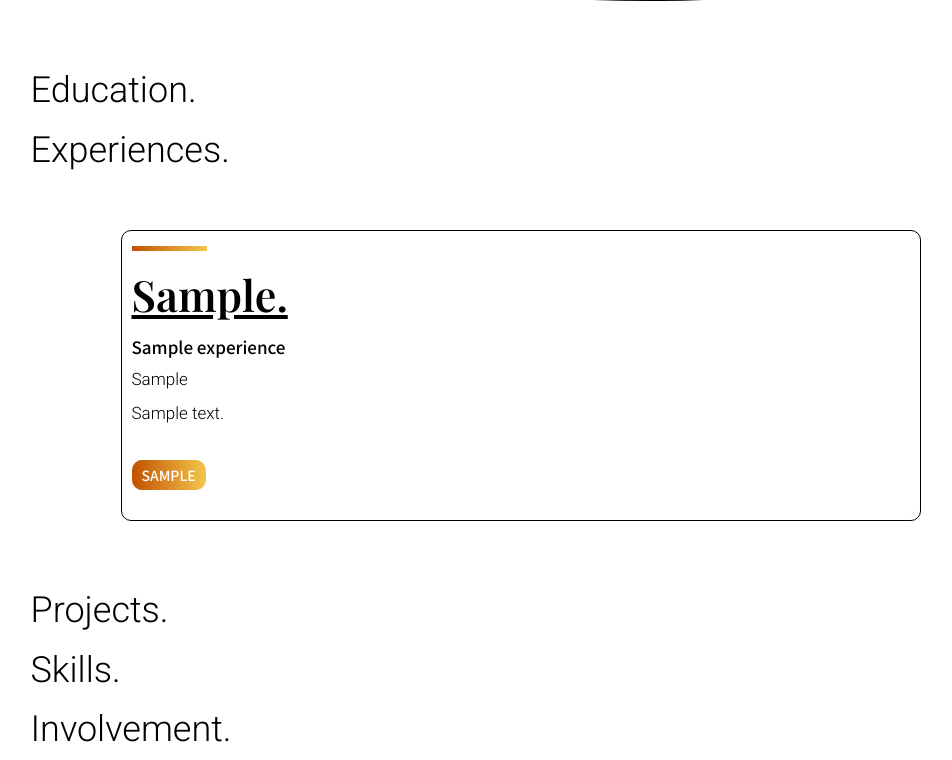
After one commit to cryswang/my-first-blog, a Django app: page /cv in a window 1280 px wide. The commit adds this page. Shown: the part 499-1259 px from the top of the page, without its empty margins (117-1069 px from the left). Run offline with Django 3.2, Linux system fonts and the light colour scheme; tables that the repository leaves empty hold one stand-in row (values such as "Sample post"); some libraries are stand-ins or nearby versions.

Commit message:
Added Experiences model to get cv functionality working.

```diff
--- a/blog/admin.py
+++ b/blog/admin.py
@@ -1,4 +1,5 @@
 from django.contrib import admin
-from .models import Post
+from .models import Post, Experience
 
 admin.site.register(Post)
+admin.site.register(Experience)
--- a/blog/models.py
+++ b/blog/models.py
@@ -1,6 +1,7 @@
 from django.conf import settings
 from django.db import models
 from django.utils import timezone
+from tinymce.models import HTMLField
 
 
 class Post(models.Model):
@@ -16,3 +17,18 @@ class Post(models.Model):
 
     def __str__(self):
         return self.title
+
+class Experience(models.Model):
+    company = models.CharField(max_length=200, default="company")
+    title = models.CharField(max_length=200, default="Intern")
+    description =  HTMLField()
+    location = models.CharField(max_length=200, default="place, place")
+    work_period = models.CharField(max_length=200, default="date - date")
+    published_date = models.DateTimeField(blank=True, null=True)
+
+    def publish(self):
+        self.published_date = timezone.now()
+        self.save()
+
+    def __str__(self):
+        return self.company
--- a/blog/static/css/blog.css
+++ b/blog/static/css/blog.css
@@ -202,7 +202,7 @@ b{
 .col-md-8 .post:nth-child(even):hover{
     margin-top:20px;
     margin-right: -275px;
-    box-shadow: 10px -8px 1px #ededed;
+    box-shadow: 10px -1px 1px #ededed;
     transition:1s;
 }
 
--- a/blog/templates/blog/base.html
+++ b/blog/templates/blog/base.html
@@ -20,7 +20,7 @@
                     <p>welcome to my blog.</p>
                     <div class="header_links">
                         <a href="{% url 'bio_page' %}">bio.</a>
-                        <a href="/">cv.</a>
+                        <a href="{% url 'cv_page' %}">cv.</a>
                         <a href="/">contact.</a>
                     </div>
                 </center>
--- /dev/null
+++ b/blog/templates/blog/cv_page.html
@@ -0,0 +1,30 @@
+{% extends 'blog/base.html' %}
+
+{% block content %}
+
+<h1>Education.</h1>
+<h1>Experiences.</h1>
+    <div class="post_detail">
+        {% for experience in experiences %}
+            <div class="post">
+                <div class="accent_line"></div>
+                <h1>
+                    {{ experience.company }}.
+                </h1>
+                <h2>{{ experience.title }}</h2>
+                <p>{{ experience.work_period }}</p>
+                <p>{{ experience.description| safe | linebreaksbr }}</p>
+                <br>
+                <div class="connecting_line"></div>
+                <div class="date">
+                    {{ experience.location }}
+                </div>
+
+            </div>
+        {% endfor %}
+     </div>
+<h1>Projects.</h1>
+<h1>Skills.</h1>
+<h1>Involvement.</h1>
+
+{% endblock %}
--- a/blog/urls.py
+++ b/blog/urls.py
@@ -7,5 +7,5 @@ urlpatterns = [
     path('post/new/', views.post_new, name='post_new'),
     path('post/<int:pk>/edit/', views.post_edit, name='post_edit'),
     path('bio', views.bio_page, name='bio_page'),
-    #path('/cv', views.cv_page, name='cv_page'),
+    path('cv', views.cv_page, name='cv_page'),
 ]
--- a/blog/views.py
+++ b/blog/views.py
@@ -1,8 +1,8 @@
 from django.shortcuts import render
 from django.utils import timezone
 from django.shortcuts import redirect, get_object_or_404, render
-from .models import Post
-from .forms import PostForm
+from .models import Post, Experience
+from .forms import PostForm, ExperienceForm
 
 def post_list(request):
     posts = Post.objects.filter(published_date__lte=timezone.now()).order_by('published_date')
@@ -41,3 +41,7 @@ def post_edit(request, pk):
 
 def bio_page(request):
     return render(request, 'blog/bio_page.html')
+
+def cv_page(request):
+    experiences = Experience.objects.filter(published_date__lte=timezone.now()).order_by('published_date')
+    return render(request, 'blog/cv_page.html', {'experiences': experiences})
--- a/mysite/settings.py
+++ b/mysite/settings.py
@@ -38,6 +38,7 @@ INSTALLED_APPS = [
     'django.contrib.messages',
     'django.contrib.staticfiles',
     'blog.apps.BlogConfig',
+    'tinymce',
 ]
 
 MIDDLEWARE = [
--- a/mysite/urls.py
+++ b/mysite/urls.py
@@ -18,5 +18,6 @@ from django.urls import path, include
 
 urlpatterns = [
     path('admin/', admin.site.urls),
+    path('tinymce/', include('tinymce.urls')),
     path('', include('blog.urls')),
 ]
```
Also changed, not shown: blog/forms.py (+8 -2 lines), blog/migrations/0002_cvsection.py (added), blog/migrations/0003_auto_20200623_1908.py (added), blog/migrations/0004_auto_20200623_1936.py (added), blog/migrations/0005_auto_20200623_1939.py (added), blog/migrations/0006_auto_20200623_2000.py (added), blog/migrations/0007_auto_20200623_2010.py (added), blog/migrations/0008_auto_20200623_2012.py (added).
